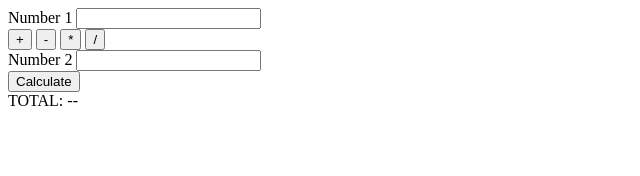
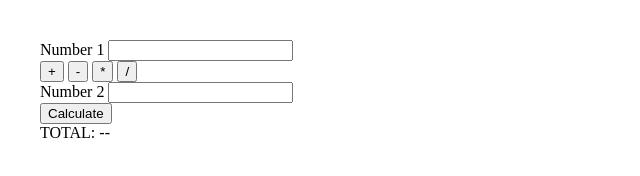
Before and after one commit to matteobarone/calculator, a plain HTML site: page calculator.html in a window 1280 px wide. Shown: the whole page, without its empty margins (0-640 px from the left). Drawn offline with Linux system fonts and the light colour scheme.

Commit message:
added margin

```diff
--- a/calculator.html
+++ b/calculator.html
@@ -2,6 +2,11 @@
 	<head>
 		<meta charset="utf-8">
 		<title>Calculator</title>
+		<style>
+			body{
+		 	 margin: 40px;
+			}
+		</style>
         <script src="calculator.js"></script>
     </head>
     <body>
```
